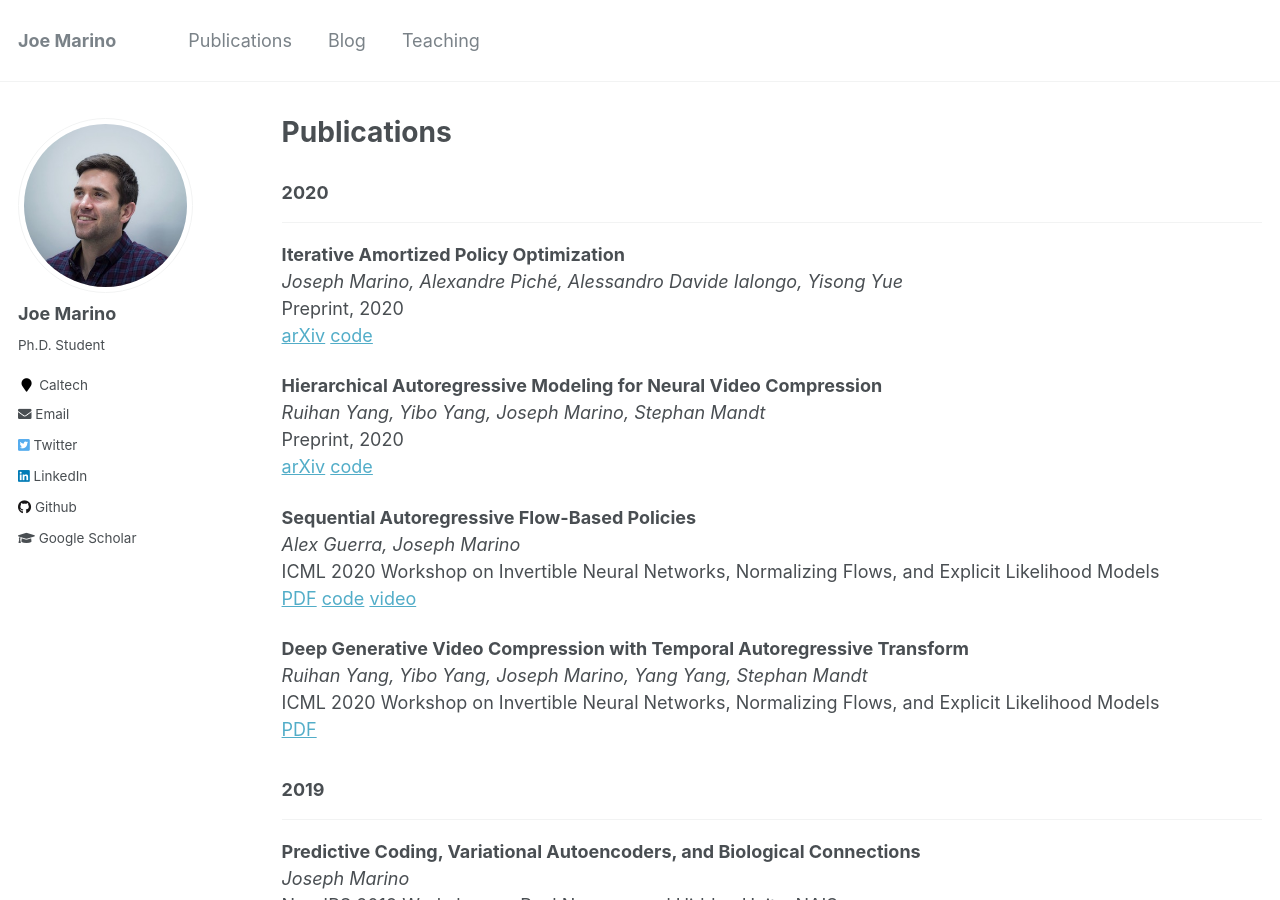
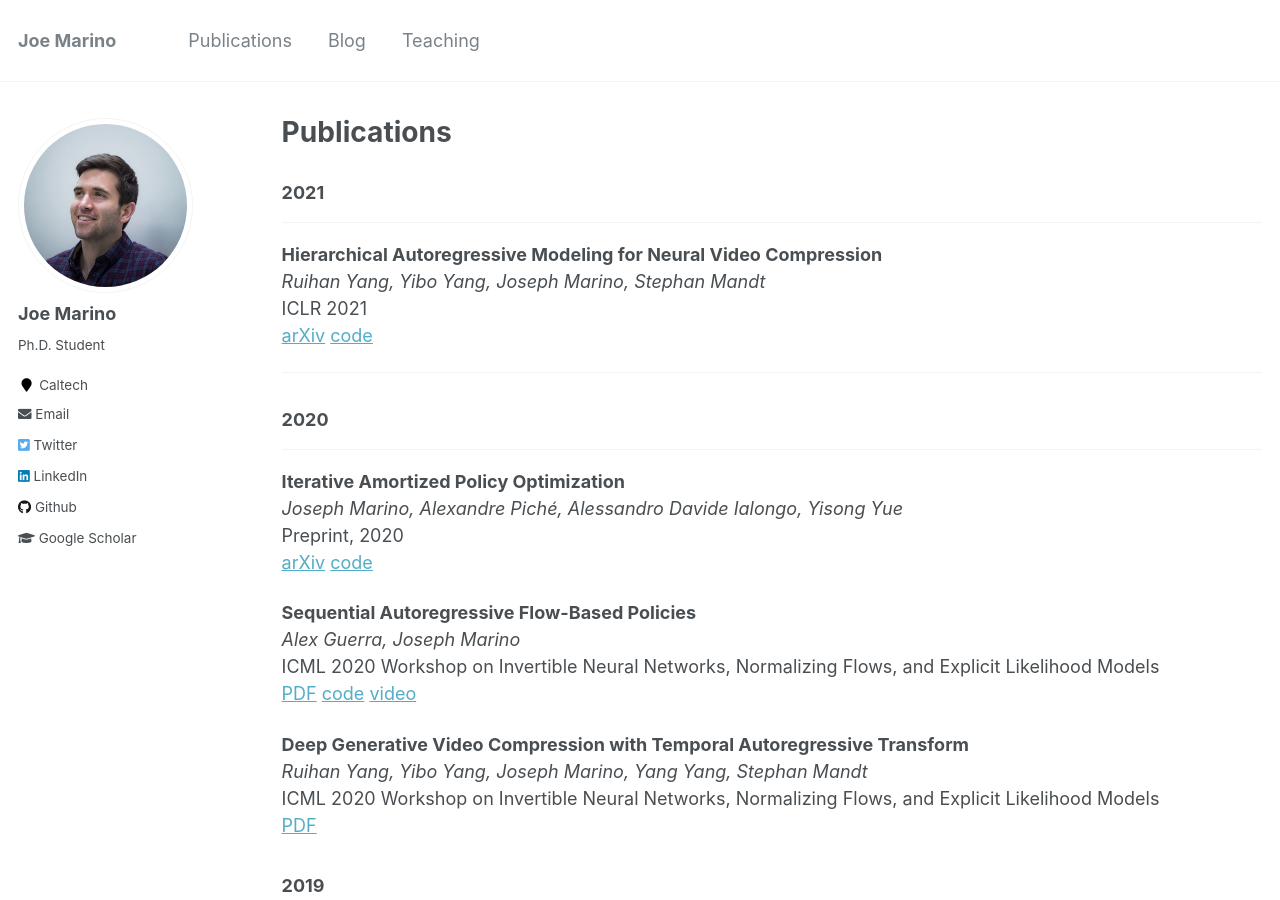
Before and after one commit to joelouismarino/joelouismarino.github.io, a Jekyll site: the page built from _pages/publications.md, in a window 1280 px wide and 900 px high. Built offline with Jekyll 4.4.1, drawn with Linux system fonts in a browser that asks for light colours; part of the change alters nothing that is shown.

Commit message:
Updating pubs.

```diff
--- a/_pages/publications.md
+++ b/_pages/publications.md
@@ -3,6 +3,15 @@ layout: archive
 title: "Publications"
 permalink: /publications/
 author_profile: true
+---
+### 2021
+___
+
+**Hierarchical Autoregressive Modeling for Neural Video Compression**
+*Ruihan Yang, Yibo Yang, Joseph Marino, Stephan Mandt*
+ICLR 2021
+[arXiv](https://arxiv.org/abs/2010.10258) [code](https://github.com/privateyoung/Youtube-NT)
+
 ---
 ### 2020
 ___
@@ -11,11 +20,6 @@ ___
 *Joseph Marino, Alexandre Piché, Alessandro Davide Ialongo, Yisong Yue*
 Preprint, 2020
 [arXiv](https://arxiv.org/abs/2010.10670) [code](https://github.com/joelouismarino/variational_rl)
-
-**Hierarchical Autoregressive Modeling for Neural Video Compression**
-*Ruihan Yang, Yibo Yang, Joseph Marino, Stephan Mandt*
-Preprint, 2020
-[arXiv](https://arxiv.org/abs/2010.10258) [code](https://github.com/privateyoung/Youtube-NT)
 
 **Sequential Autoregressive Flow-Based Policies**
 *Alex Guerra, Joseph Marino*
```
